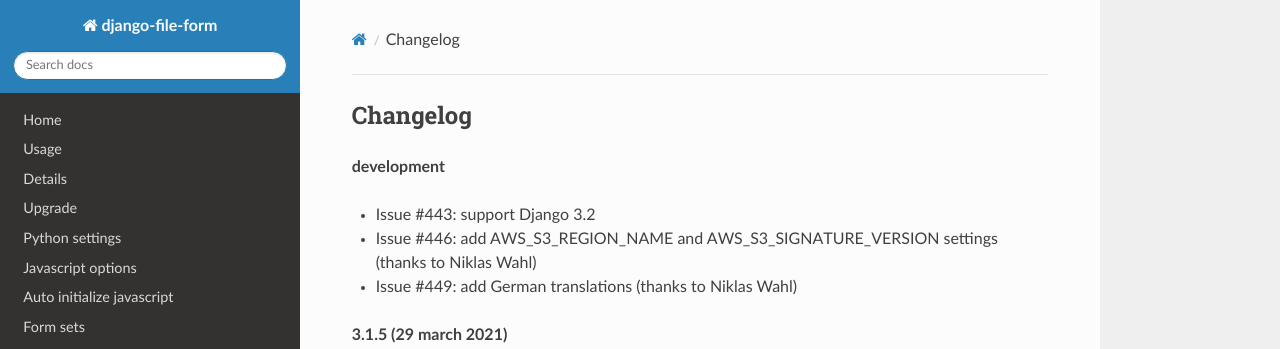
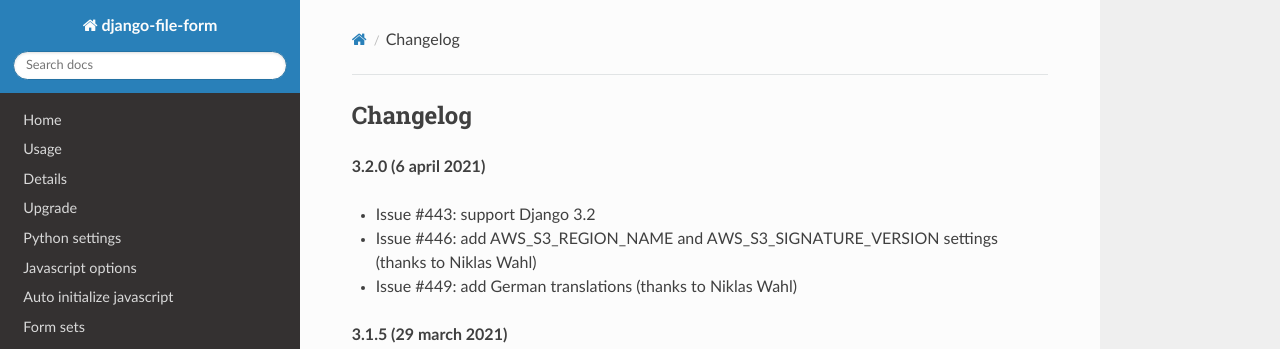
Before and after one commit to mbraak/django-file-form, an MkDocs documentation site: the page built from docs/changelog.md, in a window 1280 px wide and 900 px high. Shown: the top 349 px of the window. Built offline with MkDocs 1.6.1, drawn with Linux system fonts in a browser that asks for light colours; nearby versions of some CDN libraries.

Commit message:
Version 3.2.0

```diff
--- a/docs/changelog.md
+++ b/docs/changelog.md
@@ -1,6 +1,6 @@
 ## Changelog
 
-**development**
+**3.2.0 (6 april 2021)**
 
   * Issue #443: support Django 3.2
   * Issue #446: add AWS_S3_REGION_NAME and AWS_S3_SIGNATURE_VERSION settings (thanks to Niklas Wahl)
--- a/setup.py
+++ b/setup.py
@@ -7,7 +7,7 @@ this_directory = path.abspath(path.dirname(__file__))
 with open(path.join(this_directory, 'README.md'), encoding='utf-8') as f:
     long_description = f.read()
 
-version = '3.1.5'
+version = '3.2.0'
 
 setup(
     name='django-file-form',
```
